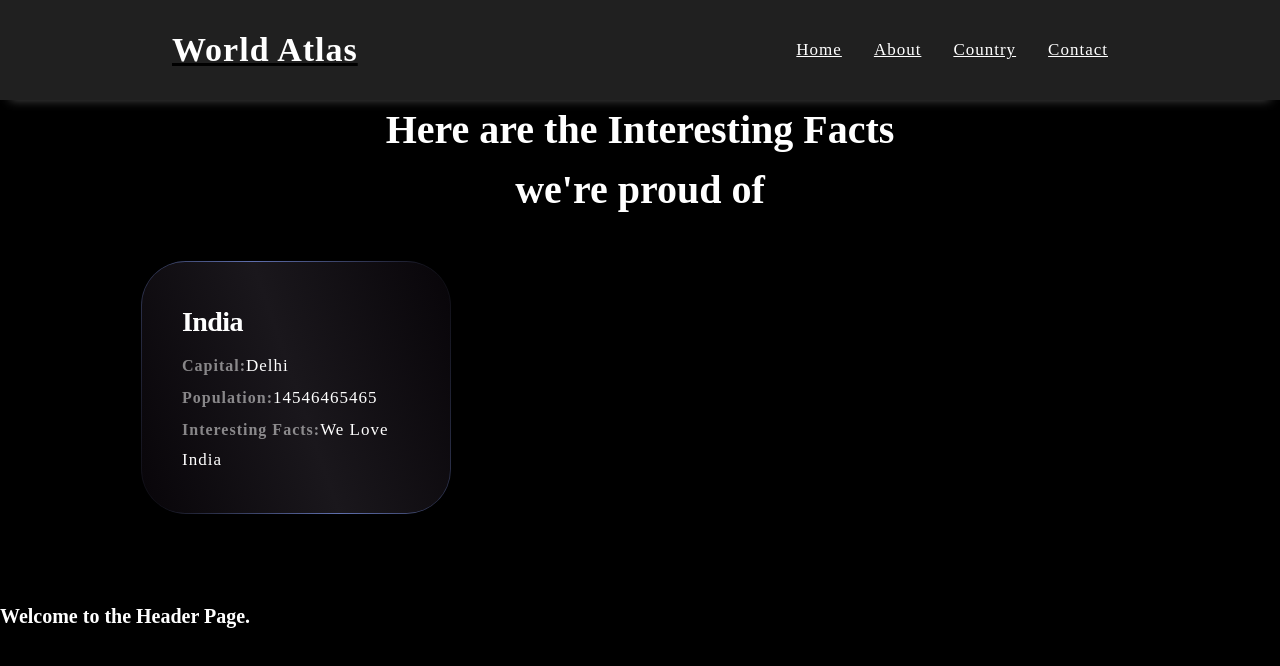
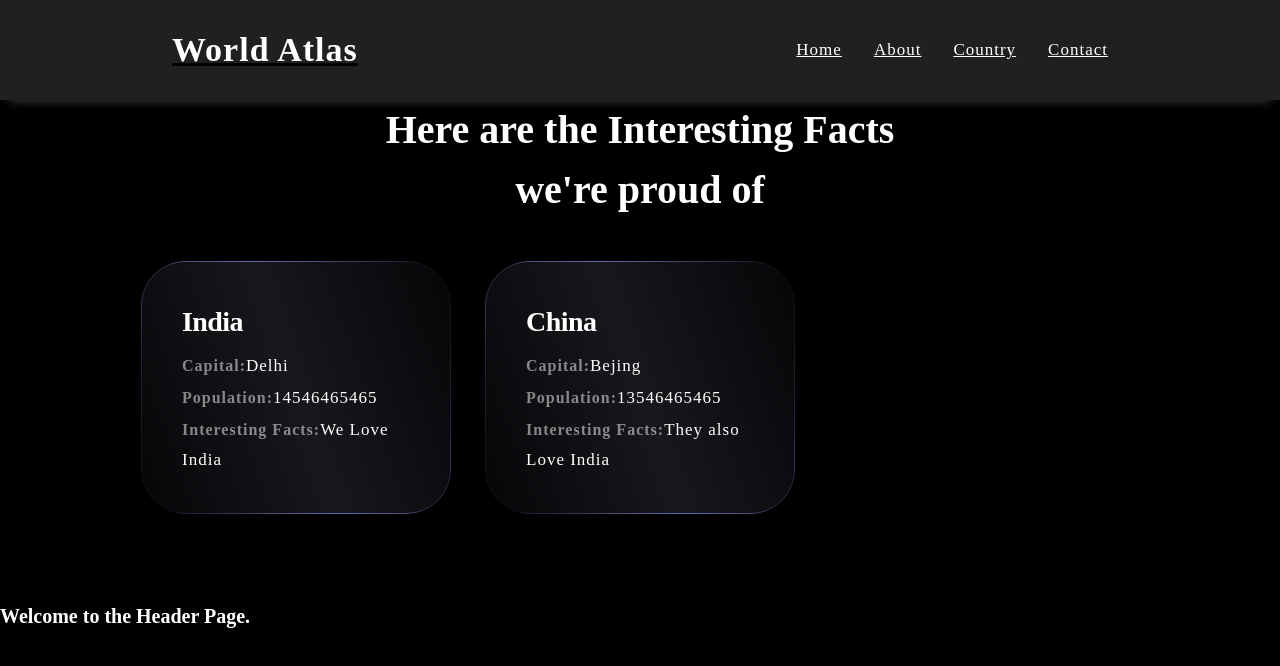
Before and after one commit to CoolShivas/World-Atlas-React-19, a React (Vite) app in the folder world-atlas-using-react-19/: page /about in a window 1280 px wide. Shown: the top 666 px of the page. Built offline with nearby package versions, Linux system fonts and the light colour scheme.

Commit message:
About Page card lists with hard coded data.

```diff
--- a/world-atlas-using-react-19/src/pages/AboutPage.jsx
+++ b/world-atlas-using-react-19/src/pages/AboutPage.jsx
@@ -12,6 +12,7 @@ const AboutPage = () => {
       {/* Ending of About Page Heading */}
       {/* Starting of Cards List Structure. */}
       <div className="gradient-cards">
+         {/* Starting of First Card Details */}
         <div className="card">
           <div className="container-card bg-blue-box">
             <p className="card-title">India</p>
@@ -29,6 +30,26 @@ const AboutPage = () => {
             </p>
           </div>
         </div>
+        {/* Ending of First Card Details */}
+        {/* Starting of Second Card Details */}
+        <div className="card">
+          <div className="container-card bg-blue-box">
+            <p className="card-title">China</p>
+            <p>
+              <span className="card-description">Capital:</span>
+              Bejing
+            </p>
+            <p>
+              <span className="card-description">Population:</span>
+              13546465465
+            </p>
+            <p>
+              <span className="card-description">Interesting Facts:</span>
+              They also Love India
+            </p>
+          </div>
+        </div>
+        {/* Ending of Second Card Details */}
       </div>
       {/* Ending of Cards List Structure. */}
     </section>
```
